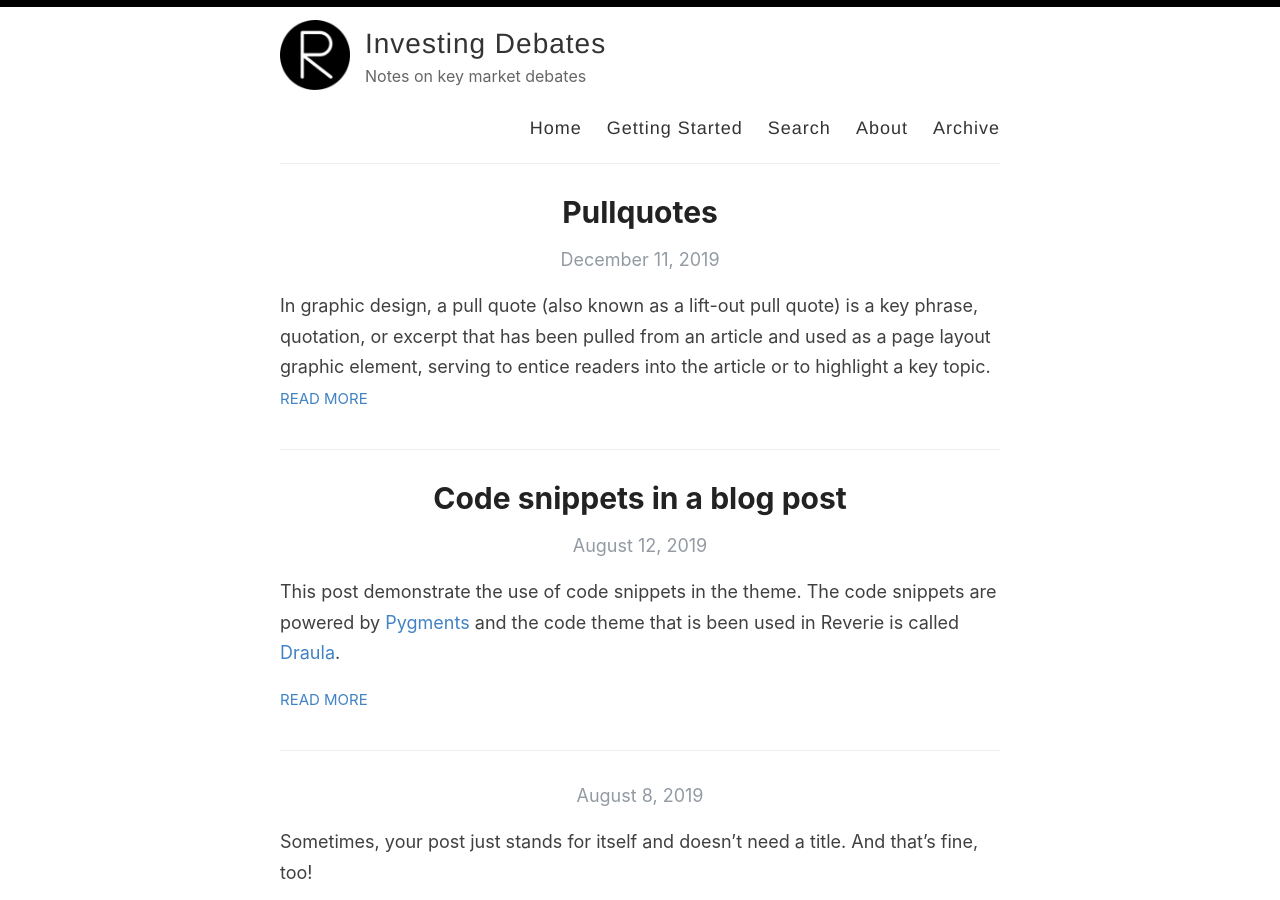
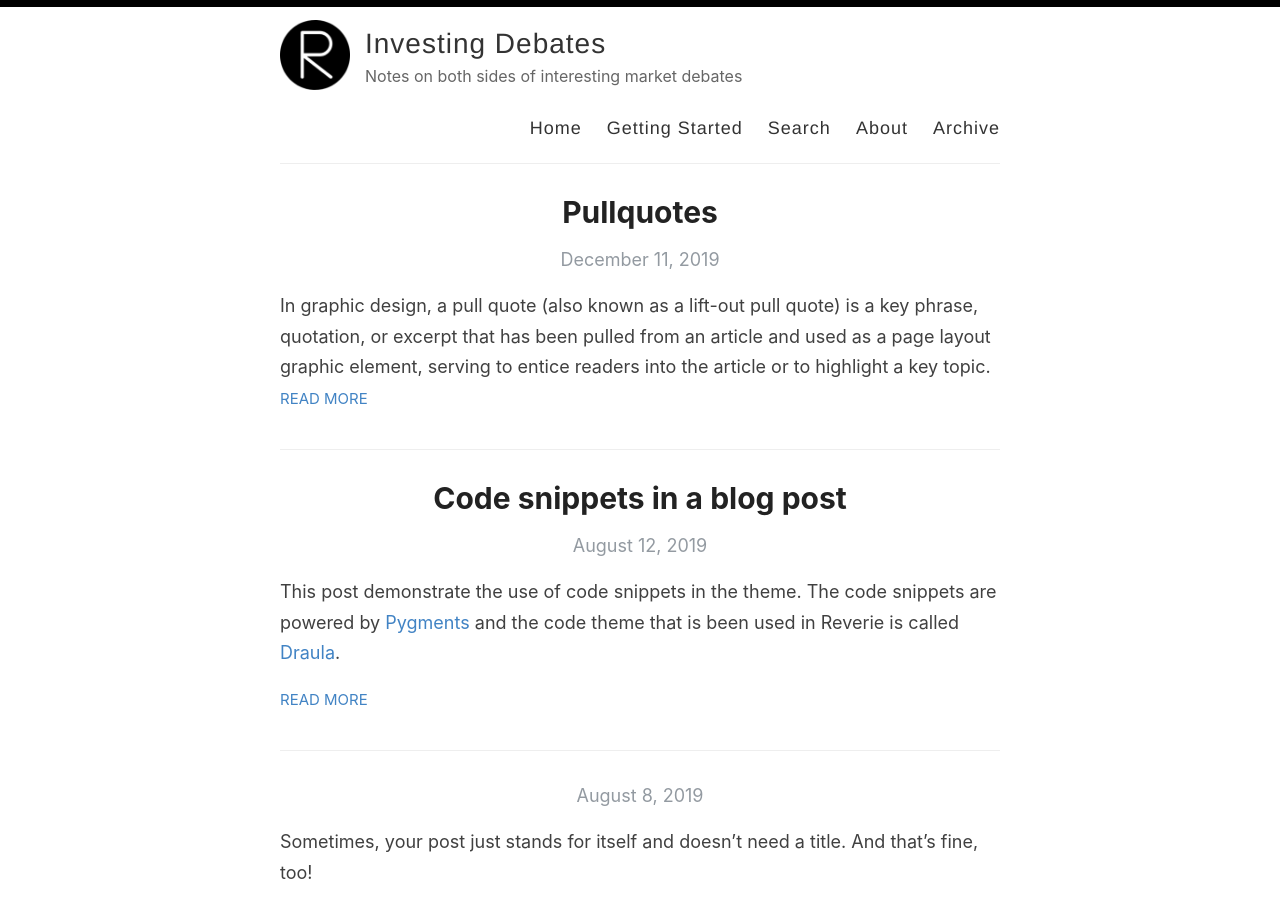
Before and after one commit to investingdebates/investingdebates.github.io, a Jekyll site: the page built from index.html, in a window 1280 px wide and 900 px high. Built offline with Jekyll 4.4.1, drawn with Linux system fonts in a browser that asks for light colours; the list of posts is cut into pages by our own code.

Commit message:
Update _config.yml

```diff
--- a/_config.yml
+++ b/_config.yml
@@ -6,7 +6,7 @@
 name: Investing Debates
 
 # Short bio or description (displayed in the header)
-description: Notes on key market debates
+description: Notes on both sides of interesting market debates
 
 # URL of your avatar or profile pic (you could use your GitHub profile pic)
 avatar: /images/reverie.png
```
